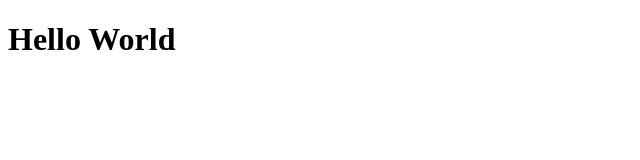
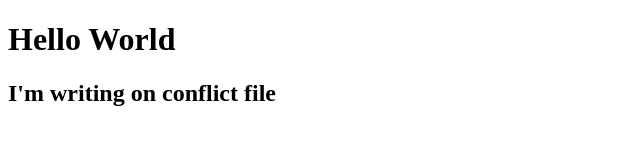
Before and after one commit to BoolinBood/demo-repo, a plain HTML site: page index.html in a window 1280 px wide. Shown: the whole page, without its empty margins (0-640 px from the left). Drawn offline with Linux system fonts and the light colour scheme.

Commit message:
Update index.html

```diff
--- a/index.html
+++ b/index.html
@@ -7,5 +7,6 @@
 </head>
 <body>
   <h1>Hello World</h1>
+  <h2>I'm writing on conflict file</h2>
 </body>
 </html>
```
